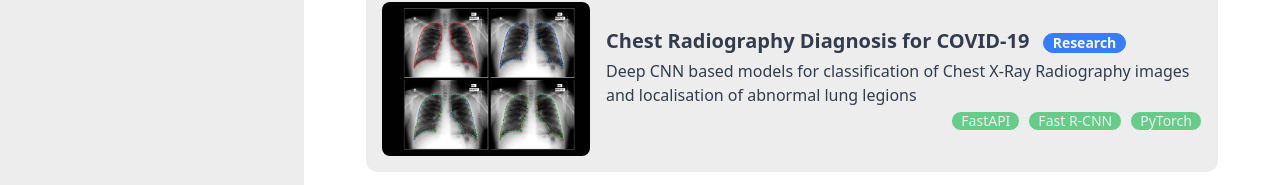
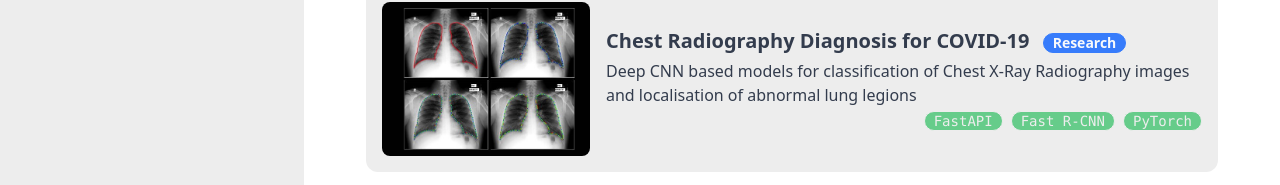
Before and after one commit to arunpandian7/arunpandian7.github.io, an Astro site: page / in a window 1280 px wide. Shown: the part 498-683 px from the top of the page. Built offline with nearby package versions, Linux system fonts and the light colour scheme; Astro itself is replaced by a stand-in of ours; some packages are replaced by stand-ins of ours.

Commit message:
update: changed tags font to mono

```diff
--- a/src/components/HorizontalCard.astro
+++ b/src/components/HorizontalCard.astro
@@ -29,7 +29,7 @@ import { Image } from "@astrojs/image/components";
         <div class="card-actions justify-end">
           {
             tags &&
-              tags.split(',').map((tag) => <div class="badge badge-outline bg-primary text-base-200">{tag}</div>)
+              tags.split(',').map((tag) => <div class="badge badge-outline font-mono bg-primary text-base-200">{tag}</div>)
           }
         </div>
       </div>
```
